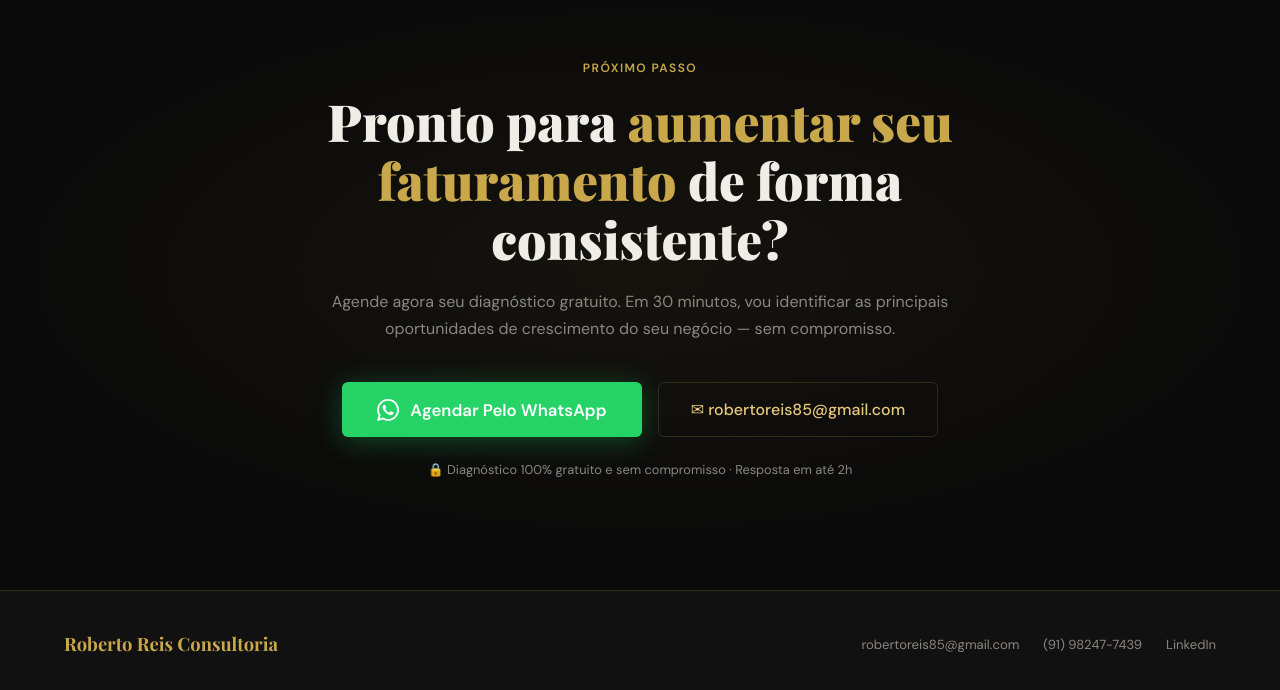
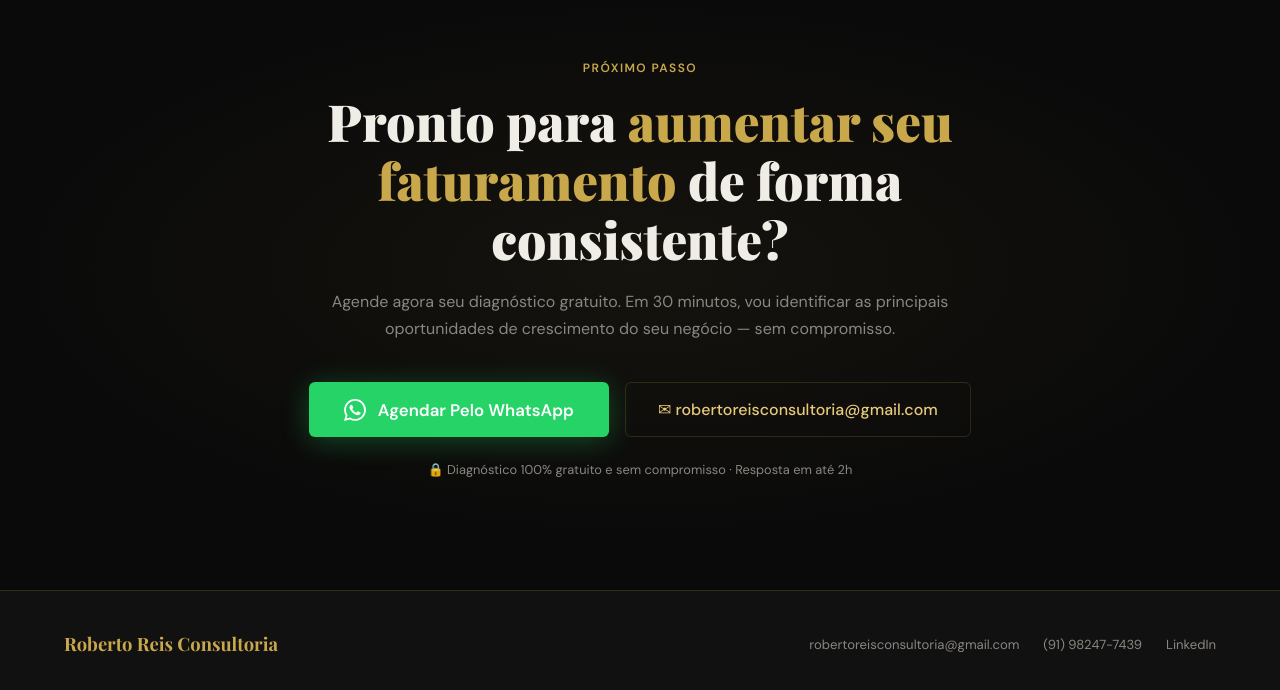
Before and after one commit to robertoreis85-png/roberto-reis-consultoria, a plain HTML site: page Roberto_Site/index.html in a window 1280 px wide. Shown: the part 5433-6123 px from the top of the page. Drawn offline with nearby package versions, Linux system fonts and the light colour scheme.

Commit message:
Update contact email to robertoreisconsultoria@gmail.com

```diff
--- a/Roberto_Site/index.html
+++ b/Roberto_Site/index.html
@@ -847,7 +847,7 @@
         <svg width="20" height="20" viewBox="0 0 24 24" fill="currentColor"><path d="M17.472 14.382c-.297-.149-1.758-.867-2.03-.967-.273-.099-.471-.148-.67.15-.197.297-.767.966-.94 1.164-.173.199-.347.223-.644.075-.297-.15-1.255-.463-2.39-1.475-.883-.788-1.48-1.761-1.653-2.059-.173-.297-.018-.458.13-.606.134-.133.298-.347.446-.52.149-.174.198-.298.298-.497.099-.198.05-.371-.025-.52-.075-.149-.669-1.612-.916-2.207-.242-.579-.487-.5-.669-.51-.173-.008-.371-.01-.57-.01-.198 0-.52.074-.792.372-.272.297-1.04 1.016-1.04 2.479 0 1.462 1.065 2.875 1.213 3.074.149.198 2.096 3.2 5.077 4.487.709.306 1.262.489 1.694.625.712.227 1.36.195 1.871.118.571-.085 1.758-.719 2.006-1.413.248-.694.248-1.289.173-1.413-.074-.124-.272-.198-.57-.347m-5.421 7.403h-.004a9.87 9.87 0 01-5.031-1.378l-.361-.214-3.741.982.998-3.648-.235-.374a9.86 9.86 0 01-1.51-5.26c.001-5.45 4.436-9.884 9.888-9.884 2.64 0 5.122 1.03 6.988 2.898a9.825 9.825 0 012.893 6.994c-.003 5.45-4.437 9.884-9.885 9.884m8.413-18.297A11.815 11.815 0 0012.05 0C5.495 0 .16 5.335.157 11.892c0 2.096.547 4.142 1.588 5.945L.057 24l6.305-1.654a11.882 11.882 0 005.683 1.448h.005c6.554 0 11.89-5.335 11.893-11.893a11.821 11.821 0 00-3.48-8.413z"/></svg>
         Quero Meu Diagnóstico Gratuito
       </a>
-      <a href="mailto:robertoreis85@gmail.com" class="btn-secondary">
+      <a href="mailto:robertoreisconsultoria@gmail.com" class="btn-secondary">
         ✉ Enviar E-mail
       </a>
     </div>
@@ -1140,8 +1140,8 @@
         <svg viewBox="0 0 24 24" fill="currentColor" style="width:22px;height:22px;"><path d="M17.472 14.382c-.297-.149-1.758-.867-2.03-.967-.273-.099-.471-.148-.67.15-.197.297-.767.966-.94 1.164-.173.199-.347.223-.644.075-.297-.15-1.255-.463-2.39-1.475-.883-.788-1.48-1.761-1.653-2.059-.173-.297-.018-.458.13-.606.134-.133.298-.347.446-.52.149-.174.198-.298.298-.497.099-.198.05-.371-.025-.52-.075-.149-.669-1.612-.916-2.207-.242-.579-.487-.5-.669-.51-.173-.008-.371-.01-.57-.01-.198 0-.52.074-.792.372-.272.297-1.04 1.016-1.04 2.479 0 1.462 1.065 2.875 1.213 3.074.149.198 2.096 3.2 5.077 4.487.709.306 1.262.489 1.694.625.712.227 1.36.195 1.871.118.571-.085 1.758-.719 2.006-1.413.248-.694.248-1.289.173-1.413-.074-.124-.272-.198-.57-.347m-5.421 7.403h-.004a9.87 9.87 0 01-5.031-1.378l-.361-.214-3.741.982.998-3.648-.235-.374a9.86 9.86 0 01-1.51-5.26c.001-5.45 4.436-9.884 9.888-9.884 2.64 0 5.122 1.03 6.988 2.898a9.825 9.825 0 012.893 6.994c-.003 5.45-4.437 9.884-9.885 9.884m8.413-18.297A11.815 11.815 0 0012.05 0C5.495 0 .16 5.335.157 11.892c0 2.096.547 4.142 1.588 5.945L.057 24l6.305-1.654a11.882 11.882 0 005.683 1.448h.005c6.554 0 11.89-5.335 11.893-11.893a11.821 11.821 0 00-3.48-8.413z"/></svg>
         Agendar Pelo WhatsApp
       </a>
-      <a href="mailto:robertoreis85@gmail.com" class="btn-email">
-        ✉ robertoreis85@gmail.com
+      <a href="mailto:robertoreisconsultoria@gmail.com" class="btn-email">
+        ✉ robertoreisconsultoria@gmail.com
       </a>
     </div>
     <div class="cta-guarantee">🔒 Diagnóstico 100% gratuito e sem compromisso · Resposta em até 2h
@@ -1153,7 +1153,7 @@
 <footer>
   <div class="footer-logo">Roberto Reis Consultoria</div>
   <ul class="footer-links">
-    <li><a href="mailto:robertoreis85@gmail.com">robertoreis85@gmail.com</a></li>
+    <li><a href="mailto:robertoreisconsultoria@gmail.com">robertoreisconsultoria@gmail.com</a></li>
     <li><a href="https://wa.me/5591982477439" target="_blank">(91) 98247-7439</a></li>
     <li><a href="https://www.linkedin.com/in/robertoreis-98524171" target="_blank">LinkedIn</a></li>
   </ul>
```
